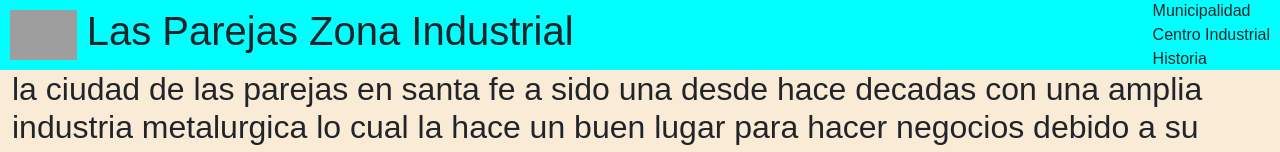
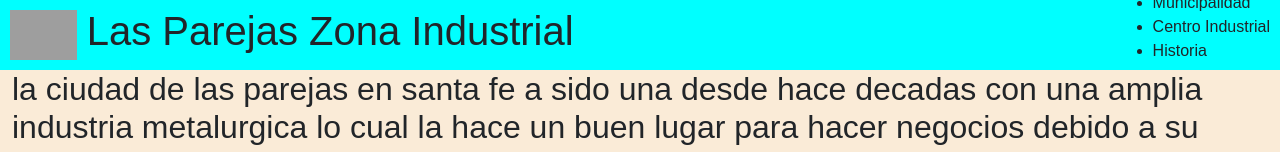
Before and after one commit to joakinrd12/joaquin55345, a plain HTML site: page index.html in a window 1280 px wide. Shown: the top 152 px of the page. Drawn offline with nearby package versions, Linux system fonts and the light colour scheme; grey boxes are pictures that could not be loaded.

Commit message:
arreglo1

```diff
--- a/index.html
+++ b/index.html
@@ -24,9 +24,11 @@
     <h1>Las Parejas Zona Industrial</h1>
 </div>
 <nav>
-    <a href="http://www.lasparejas.gov.ar/" class="nav-link">Municipalidad</a>
-    <a href="http://centroindustrial.org/" class="nav-link">Centro Industrial</a>
-    <a href="http://www.lasparejas.gov.ar/static/historia" class="nav-link">Historia </a>
+    <ul>
+     <li><a href="http://www.lasparejas.gov.ar/" class="nav-link">Municipalidad</a></li>
+    <li><a href="http://centroindustrial.org/" class="nav-link">Centro Industrial</a></li>
+    <li><a href="http://www.lasparejas.gov.ar/static/historia" class="nav-link">Historia </a></li>
+    </ul>
 </nav>
 
 
```
